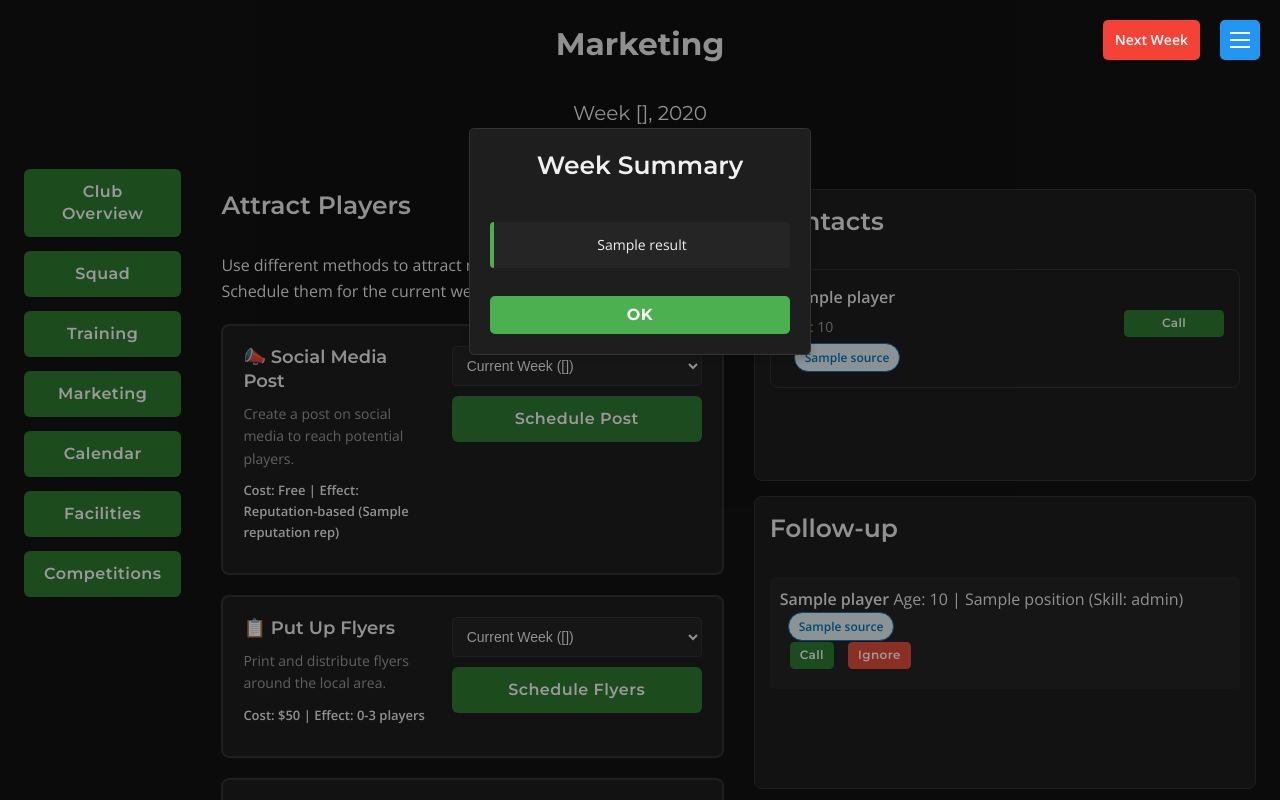
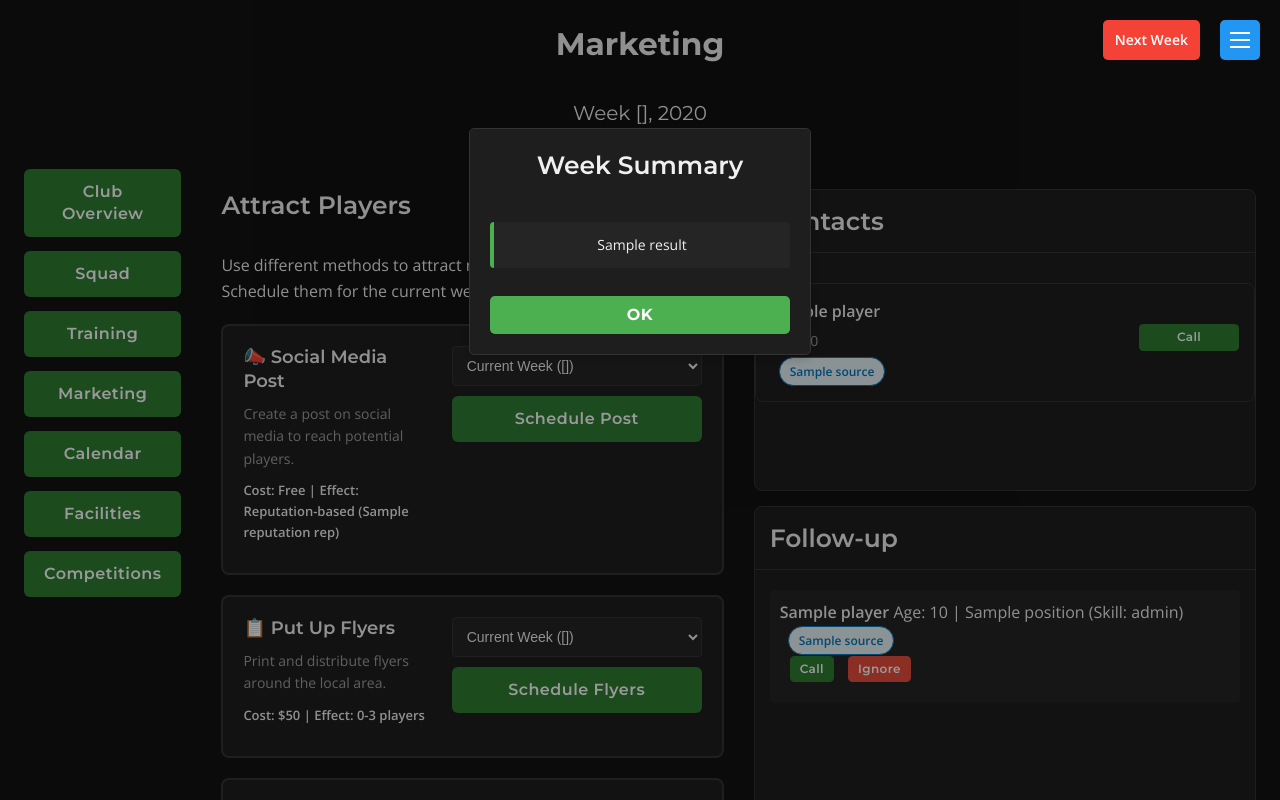
Before and after one commit to milarous/grassroots-manager, a Flask app: template templates/marketing.html in a window 1280 px wide. Run offline with Flask 3, Linux system fonts and the light colour scheme; the template is opened without the code that fills it: most values are stand-ins (such as "Sample title", 1, 10 or a date in 2020).

Commit message:
Some bug and information fixes

```diff
--- a/main.py
+++ b/main.py
@@ -772,24 +772,33 @@ def next_week():
                         age=contact['age'],
                         position=contact['position'],
                         skill_level=contact['skill_level'],
-                        source=contact.get('source', 'Open Training')
+                        source=f'Open Training: {event.name}'
                     )
-                    club.follow_up_players.append(player) # Add to follow up instead of squad
+                    club.follow_up_players.append(player)
+                    event.attendees.append(contact)
+
+                # Add random walk-ins
+                num_walkins = random.randint(0, 5)
+                for _ in range(num_walkins):
+                    player = generate_random_player(f'Open Training: {event.name}')
+                    club.follow_up_players.append(player)
+                    # Add to attendees for stats
+                    event.attendees.append({
+                        'name': player.name,
+                        'age': player.age,
+                        'position': player.position,
+                        'skill_level': player.skill_level,
+                        'source': player.source
+                    })
 
                 # Reset invited contacts after processing
                 event.invited_contacts = []
 
-                # Add random walk-ins
-                num_walkins = random.randint(0, 5)
-                for _ in range(num_walkins):
-                    player = generate_random_player('Open Training')
-                    club.follow_up_players.append(player) # Add to follow up instead of available contacts
-
                 # Build results message
-                if event.invited_contacts or num_walkins > 0:
-                    week_results.append(f'⚽ Open training night: Players are waiting in your follow-up section.')
+                if event.attendees:
+                    week_results.append(f'⚽ {event.name}: {len(event.attendees)} player(s) attended and are waiting in your follow-up section.')
                 else:
-                    week_results.append('⚽ Open training night: No one showed up')
+                    week_results.append(f'⚽ {event.name}: No one showed up')
 
     # Word of mouth: Passive player attraction based on reputation
     if random.random() < (club.reputation * 0.05):  # 5% per reputation point
--- a/static/call_modal.js
+++ b/static/call_modal.js
@@ -3,10 +3,11 @@
 let currentContact = null;
 let isWrongNumber = false;
 
-function openCallModal(playerName, playerIndex, clubName) {
+function openCallModal(playerName, playerIndex, clubName, playerSource) {
     currentContact = {
         name: playerName,
-        index: playerIndex
+        index: playerIndex,
+        isFromTraining: playerSource && playerSource.includes('Open Training')
     };
 
     const modal = document.getElementById('callModal');
@@ -16,36 +17,62 @@ function openCallModal(playerName, playerIndex, clubName) {
     const trainingSelection = document.getElementById('trainingSelection');
     const clubNameInButton = document.getElementById('clubNameInButton');
 
-    // 5% chance of wrong number
-    isWrongNumber = Math.random() < 0.05;
+    // Update message based on source
+    if (currentContact.isFromTraining) {
+        contactSpeech.textContent = `Hi, I'm calling from ${clubName}. Thanks so much for coming to our Open Training Session. I don't think we're the right club for you...`;
+
+        // Add specific options for training followup
+        responseOptions.innerHTML = `
+            <button class="menu-button inline" onclick="recruitFromTraining()">Hi, I loved what I saw out there at the Open Training session, would you like to join our squad?</button>
+            <button class="menu-button inline" onclick="sayGoodbye()">No worries, thanks for your time.</button>
+        `;
+
+        isWrongNumber = false; // Disable wrong number for training follow-up
+    } else {
+        // 5% chance of wrong number for regular contacts
+        isWrongNumber = Math.random() < 0.05;
+
+        if (isWrongNumber) {
+            contactSpeech.textContent = `The number you have dialed has been disconnected.`;
+        } else {
+            contactSpeech.textContent = `Hello, ${playerName} speaking.`;
+            clubNameInButton.textContent = clubName;
+        }
+
+        // Add original options for normal contacts
+        responseOptions.innerHTML = `
+            <button class="menu-button inline" onclick="inviteToTraining()">Invite to Training</button>
+            <button class="menu-button inline" onclick="sayGoodbye()">Hang up</button>
+        `;
+    }
 
     // Hide all option sections initially
     responseOptions.style.display = 'none';
     farewellOptions.style.display = 'none';
     trainingSelection.style.display = 'none';
 
-    if (isWrongNumber) {
-        // Wrong number - show disconnected message
-        contactSpeech.textContent = `The number you have dialed has been disconnected.`;
+    modal.classList.add('show');
 
-        modal.classList.add('show');
-    } else {
-        // Normal call flow
-        isWrongNumber = false;
-
-        // Display the greeting
-        contactSpeech.textContent = `Hello, ${playerName} speaking.`;
-
-        // Set club name in button
-        clubNameInButton.textContent = clubName;
-
-        modal.classList.add('show');
-
-        // After a short delay, show response options
+    // After a short delay, show response options
+    if (!isWrongNumber) {
         setTimeout(() => {
             responseOptions.style.display = 'flex';
         }, 1500);
     }
+}
+
+function confirmIgnore(index) {
+    if (confirm('Are you sure you want to ignore this player?')) {
+        document.getElementById('ignoreForm-' + index).submit();
+    }
+}
+
+function recruitFromTraining() {
+    // Navigate to recruit
+    if (!currentContact) return;
+    document.getElementById('ignoreForm-' + currentContact.index).action = '/recruit_follow_up/' + currentContact.index;
+    document.getElementById('ignoreForm-' + currentContact.index).querySelector('input[name="action"]').value = 'recruit';
+    document.getElementById('ignoreForm-' + currentContact.index).submit();
 }
 
 function wrongNumber() {
@@ -67,6 +94,15 @@ function sayGoodbye() {
 
     // Mark for removal and close after a brief moment
     if (currentContact) {
+        // If from training, don't necessarily remove (though maybe we should?)
+        // The task implies recruitment or not. Let's just hang up for now.
+        if (currentContact.isFromTraining) {
+             setTimeout(() => {
+                hangUp();
+            }, 1000);
+            return;
+        }
+
         fetch(`/remove_contact/${currentContact.index}?reason=not_interested`, {
             method: 'POST'
         })
--- a/static/styles.css
+++ b/static/styles.css
@@ -1238,10 +1238,30 @@ footer {
 .contacts-section, .follow-up-section {
     flex: 1;
     background-color: var(--card-bg);
+    padding: 0;
+    border-radius: 8px;
+    border: 1px solid var(--border-color);
+    display: flex;
+    flex-direction: column;
+    min-height: 300px;
+}
+
+.contacts-section h2, .follow-up-section h2 {
+    position: sticky;
+    top: 0;
+    background-color: var(--card-bg);
     padding: 15px;
-    border-radius: 8px;
+    margin: 0;
+    border-bottom: 1px solid var(--border-color);
+    border-radius: 8px 8px 0 0;
+    z-index: 10;
+}
+
+.contacts-list, .follow-up-list {
+    flex: 1;
     overflow-y: auto;
-    border: 1px solid var(--border-color);
+    padding: 15px;
+    margin: 0;
 }
 
 .marketing-left h2,
--- a/templates/marketing.html
+++ b/templates/marketing.html
@@ -158,10 +158,11 @@
                                         {% if player.source %}<span class="player-source">{{ player.source }}</span>{% endif %}
                                     </div>
                                     <div class="follow-up-actions">
-                                        <button onclick="openCallModal('{{ player.name }}', {{ loop.index0 }}, '{{ club.name }}')" class="menu-button inline-small">Call</button>
-                                        <form action="/recruit_follow_up/{{ loop.index0 }}" method="POST" style="display:inline;" onsubmit="return confirm('Are you sure you want to ignore this player?');">
-                                            <button type="submit" name="action" value="ignore" class="menu-button inline-small" style="background-color: #e74c3c;">Ignore</button>
-                                        </form>
+                                    <button onclick="openCallModal('{{ player.name }}', {{ loop.index0 }}, '{{ club.name }}', '{{ player.source }}')" class="menu-button inline-small">Call</button>
+                                    <button onclick="confirmIgnore({{ loop.index0 }})" class="menu-button inline-small" style="background-color: #e74c3c;">Ignore</button>
+                                    <form id="ignoreForm-{{ loop.index0 }}" action="/recruit_follow_up/{{ loop.index0 }}" method="POST" style="display:none;">
+                                        <input type="hidden" name="action" value="ignore">
+                                    </form>
                                     </div>
                                 </li>
                             {% endfor %}
```
Also changed, not shown: bugs-n-ideas.txt (+5 -2 lines).
